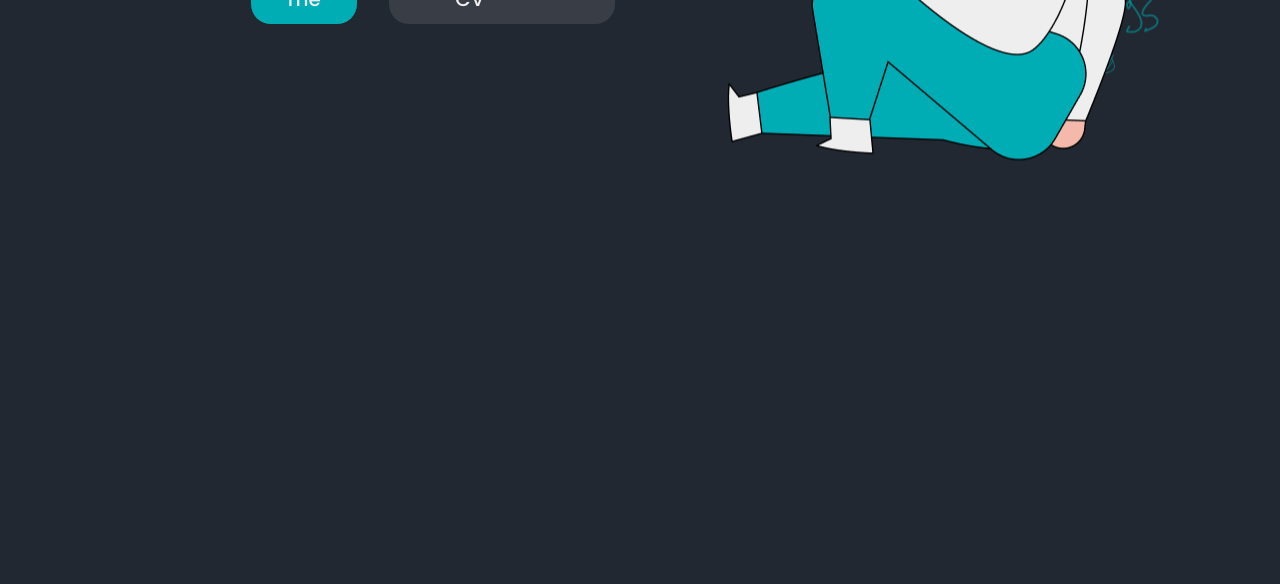
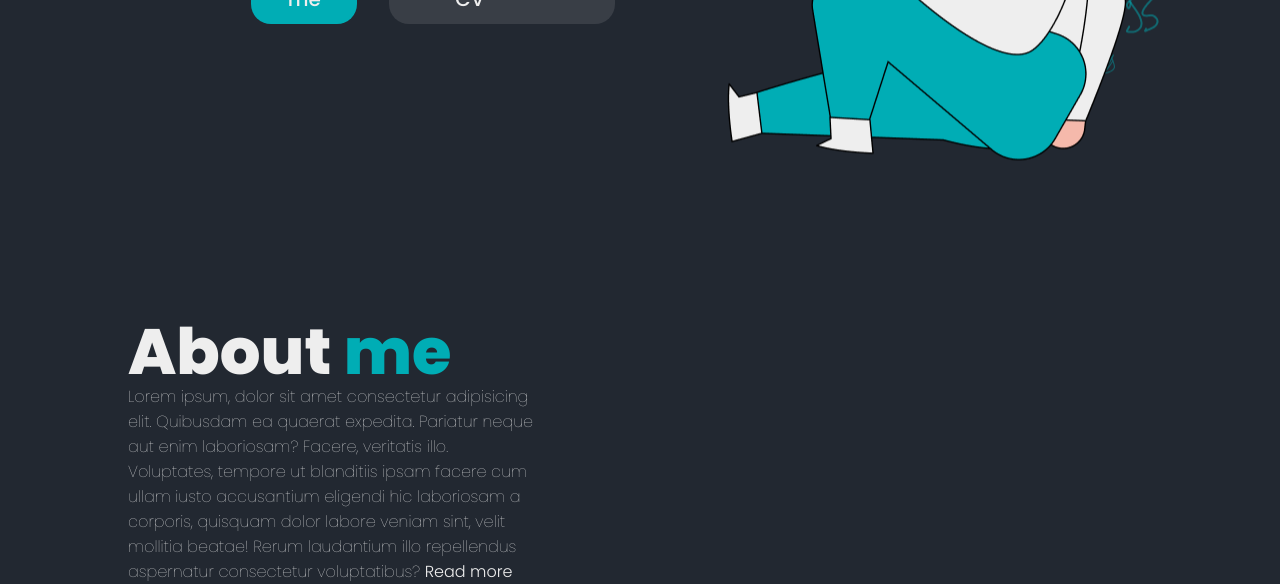
Before and after one commit to foenix208/Portfolio_Ui_DESIGNER_Vitrine, a plain HTML site: page src/index.html in a window 1280 px wide. Shown: the part 597-1181 px from the top of the page. Before the commit the page ends 917 px from the top, so only its background shows below. Drawn offline with Linux system fonts and the light colour scheme.

Commit message:
start about me

```diff
--- a/src/index.html
+++ b/src/index.html
@@ -47,5 +47,19 @@
             <img class="first_img" src="./resources/imgs/Group 2373.png" alt="">
         </div>
     </section>
+    <section>
+        <div>
+           <div class="chepas">
+                <h2 class="titre">About <span>me</span></h2>
+                <p>Lorem ipsum, dolor sit amet consectetur adipisicing elit. Quibusdam ea quaerat expedita. Pariatur neque aut enim laboriosam? Facere, veritatis illo. Voluptates, tempore ut blanditiis ipsam facere cum ullam iusto accusantium eligendi hic laboriosam a corporis, quisquam dolor labore veniam sint, velit mollitia beatae! Rerum laudantium illo repellendus aspernatur consectetur voluptatibus? <a style="font-display:bold;" href="#"> Read more</a></p>
+           </div>
+           <div>
+
+           </div>
+        </div>
+
+
+
+    </section>
 </body>
 </html>
--- a/src/style/style.css
+++ b/src/style/style.css
@@ -85,6 +85,11 @@ h1.titre{
     font-size: 10vh;
     line-height: 1;
 }
+h2.titre{
+    font-weight: 800;
+    font-size: 8vh;
+    line-height: 1;
+}
 
 .header_titre_img{
     padding-top: 20vh;
@@ -148,3 +153,7 @@ button > * {
     height: 17em;
     rotate: 10;
 }
+
+.chepas{
+    max-width: 40%;
+}
```
